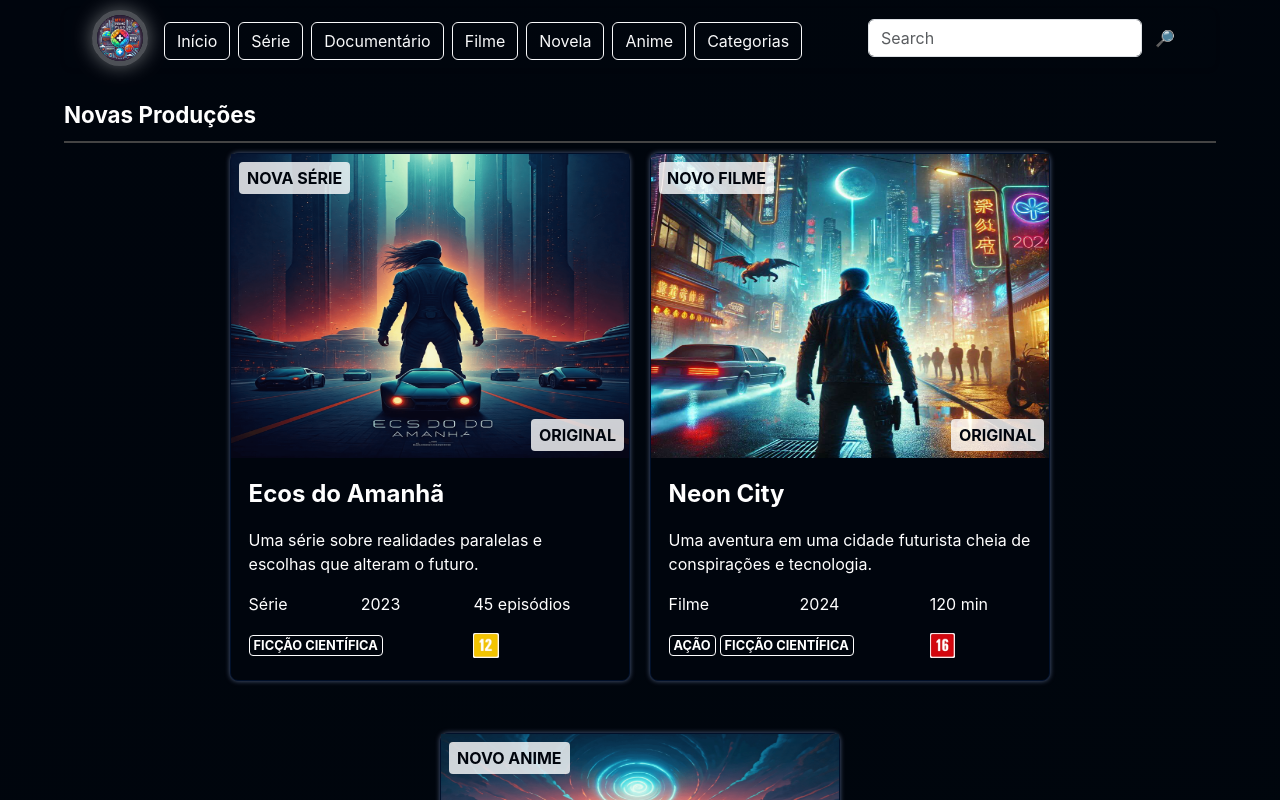
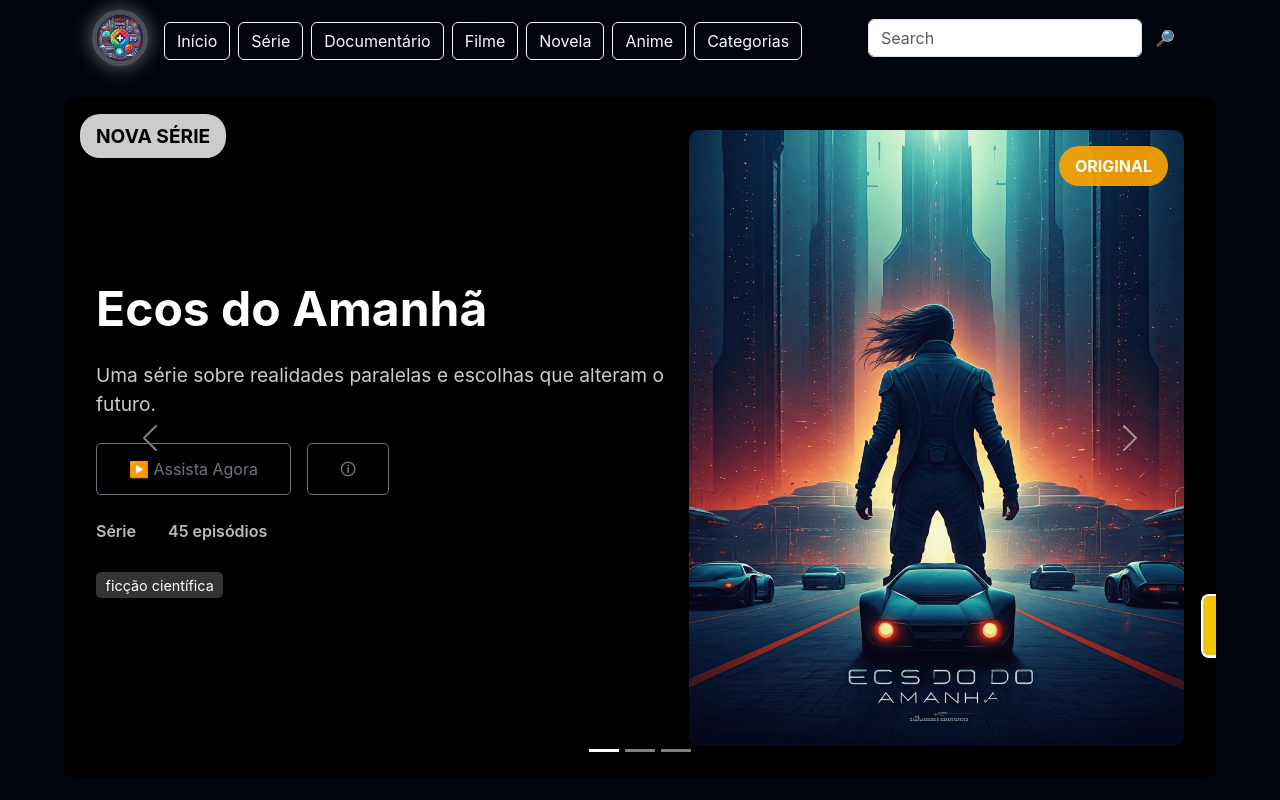
Before and after one commit to ufjf-dcc207/ufjf-dcc207-2024-3-a-trb2-trb2-darlanhenrique, a React (Vite) app: page / in a window 1280 px wide. Shown: the top 800 px of the page. Built offline with nearby package versions, Linux system fonts and the light colour scheme.

Commit message:
make adjusting in carroussel

```diff
--- /dev/null
+++ b/src/css/NewProduction.css
@@ -0,0 +1,190 @@
+.new_production {
+    display: flex;
+    flex-direction: row;
+    align-items: center;
+    justify-content: space-between;
+    height: 85vh;
+    padding: 2rem; /* Adiciona um espaçamento interno */
+    position: relative;
+    background-color: #000; /* Fundo preto para destacar o conteúdo */
+    color: white;
+    border-radius: 10px; /* Arredonda os cantos do carrossel */
+    overflow: hidden;
+    box-shadow: 0 4px 8px rgba(0, 0, 0, 0.5); /* Dá um leve sombreamento */
+}
+
+.new_production_image {
+    width: 50%;
+    height: 100%;
+    background-size: cover;
+    background-position: center;
+    border-radius: 10px;
+    position: relative;
+}
+
+.new_production_details {
+    width: 45%;
+    display: flex;
+    flex-direction: column;
+    justify-content: center;
+    text-align: left;
+    z-index: 2;
+}
+
+.new {
+    position: absolute;
+    top: 1rem;
+    left: 1rem;
+    background-color: rgba(255, 255, 255, 0.8);
+    color: #000;
+    padding: 0.5rem 1rem;
+    border-radius: 20px;
+    font-size: 1.2rem;
+    font-weight: bold;
+    text-transform: uppercase;
+    z-index: 5;
+}
+
+.new_name {
+    font-size: 3rem;
+    font-weight: bold;
+    margin-bottom: 1rem;
+    color: #fff;
+    text-shadow: 2px 2px 4px rgba(0, 0, 0, 0.7); /* Dá um efeito de destaque ao texto */
+}
+
+.new_details {
+    font-size: 1.2rem;
+    margin-bottom: 1.5rem;
+    line-height: 1.5;
+    color: #ccc;
+}
+
+.new_buttons {
+    display: flex;
+    gap: 1rem; /* Adiciona espaçamento entre os botões */
+    margin-bottom: 1.5rem;
+}
+
+.new_buttons button {
+    font-size: 1rem;
+    padding: 0.8rem 2rem;
+    border-radius: 5px;
+    transition: transform 0.3s, background-color 0.3s;
+}
+
+.new_buttons button:hover {
+    transform: scale(1.05);
+    background-color: #444;
+    color: white;
+}
+
+.new_info {
+    display: flex;
+    gap: 1rem;
+    font-size: 1rem;
+    font-weight: 600;
+    color: #bbb;
+}
+
+.new_genre {
+    display: flex;
+    gap: 0.5rem;
+    flex-wrap: wrap;
+    margin-top: 1rem;
+}
+
+.new_genre-item a {
+    color: #fff;
+    background-color: rgba(255, 255, 255, 0.2);
+    padding: 0.3rem 0.6rem;
+    border-radius: 5px;
+    text-decoration: none;
+    font-size: 0.9rem;
+    transition: background-color 0.3s, color 0.3s;
+}
+
+.new_genre-item a:hover {
+    background-color: #fff;
+    color: #000;
+}
+
+.original {
+    position: absolute;
+    top: 1rem;
+    right: 1rem;
+    background-color: rgba(255, 165, 0, 0.9);
+    color: white;
+    padding: 0.5rem 1rem;
+    border-radius: 20px;
+    font-size: 1rem;
+    font-weight: bold;
+    text-transform: uppercase;
+}
+
+.new_image_indicative {
+    position: absolute;
+    top: 29rem;
+    left: 32rem;
+    border-radius: 0.5rem;
+}
+
+@media (max-width: 768px) {
+    .new_production {
+        flex-direction: column;
+        height: auto;
+    }
+
+    .new_production_image {
+        width: 100%;
+        height: 50vh;
+    }
+
+    .new_production_details {
+        width: 100%;
+        padding: 1rem;
+    }
+
+    .new_name {
+        font-size: 2.5rem;
+    }
+
+    .new_buttons button {
+        font-size: 0.9rem;
+        padding: 0.5rem 1rem;
+    }
+}
+button {
+    transition: transform 0.3s, background-color 0.3s, color 0.3s;
+}
+
+button:hover {
+    transform: scale(1.05);
+    background-color: #444;
+    color: white;
+}
+
+.new_genre-item a {
+    transition: background-color 0.3s, color 0.3s;
+}
+
+.new_genre-item a:hover {
+    background-color: #fff;
+    color: #000;
+}
+@media (max-width: 768px) {
+    .new_production {
+        flex-direction: column; /* Alinha o texto acima da imagem */
+        height: auto; /* Ajusta a altura */
+    }
+
+    .new_production_details {
+        width: 100%;
+        padding: 1rem;
+    }
+
+    .new_production_image {
+        width: 100%;
+        height: 50vh; /* Ajusta a altura da imagem */
+    }
+}
--- a/src/site/index/App.tsx
+++ b/src/site/index/App.tsx
@@ -3,7 +3,8 @@ import 'bootstrap/dist/css/bootstrap.min.css';
 import '../../css/App.css'
 import PRODUCTIONS from '../../database/Audiovisual_productions.json'
 import Category from './Category';
-import Production from './Production.tsx'
+import Production from './Production'
+import NewProduction from './NewProduction'
 import Navbar from '../../components/Navbar';
 import Footer from '../../components/Footer';
 
@@ -34,11 +35,11 @@ function App() {
       <main>
 
         {/* PARA AGRUPAR POR NOVAS PRODUÇÕES */}
-        <Category key="new-productions" name="Novas Produçõe">
+        <Category key="new-productions" name="Novas Produções">
           {PRODUCTIONS.audiovisual_productions
             .filter((production) => production.isNew)
             .map((production) => (
-              <Production
+              <NewProduction
                 key={production.name}
                 name={production.name}
                 year={production.year}
--- a/src/site/index/Category.tsx
+++ b/src/site/index/Category.tsx
@@ -1,5 +1,5 @@
 import "../../css/Category.css";
-import { ReactNode } from "react";
+import React, { ReactNode, useEffect } from "react";
 
 interface CategoryProps {
     name: string;
@@ -8,15 +8,67 @@ interface CategoryProps {
 }
 
 export default function Category({ name, type, children: productions }: CategoryProps) {
+    const productionArray = React.Children.toArray(productions);
+
+    if (name === "Novas Produções") {
+        // console.log("Category props:", { name, type, productionArray });
+        return (
+            <div className="category mt-5">
+                <div id="NewProductionCarousel" className="carousel slide">
+                    <div className="carousel-indicators">
+                        {productionArray.map((production, index) => (
+                            <button
+                                key={index}
+                                type="button"
+                                data-bs-target="#NewProductionCarousel"
+                                data-bs-slide-to={index}
+                                className={index === 0 ? "active" : ""}
+                                aria-current={index === 0 ? "true" : undefined}
+                                aria-label={`Slide ${index + 1}`}
+                            ></button>
+                        ))}
+                    </div>
+                    <div className="carousel-inner">
+                        {productionArray.map((production, index) => (
+                            <div
+                                className={`carousel-item ${index === 0 ? "active" : ""}`}
+                                key={React.isValidElement(production) ? production.props.name : index}
+                            >
+                                {production}
+                            </div>
+                        ))}
+                    </div>
+
+                    <button
+                        className="carousel-control-prev"
+                        type="button"
+                        data-bs-target="#NewProductionCarousel"
+                        data-bs-slide="prev"
+                    >
+                        <span className="carousel-control-prev-icon" aria-hidden="true"></span>
+                        <span className="visually-hidden">Previous</span>
+                    </button>
+                    <button
+                        className="carousel-control-next"
+                        type="button"
+                        data-bs-target="#NewProductionCarousel"
+                        data-bs-slide="next"
+                    >
+                        <span className="carousel-control-next-icon" aria-hidden="true"></span>
+                        <span className="visually-hidden">Next</span>
+                    </button>
+                </div>
+            </div>
+        );
+    }
 
     return (
         <div className="category mt-5">
             <div className="category_name" id={name}>
-                {type === "category" ? "Categoria: " : ""} {name}{type === "category" ? "" : "s"}
+                {type === "category" ? "Categoria: " : ""} {name}
+                {type === "category" ? "" : "s"}
             </div>
-            <div className="productions">
-                {productions}
-            </div>
+            <div className="productions">{productionArray}</div>
         </div>
     );
 }
--- /dev/null
+++ b/src/site/index/NewProduction.tsx
@@ -0,0 +1,87 @@
+import "../../css/NewProduction.css";
+
+interface ProductionProps {
+    name: string;
+    type: string;
+    genre: string[];
+    length: number;
+    description: string;
+    image: string;
+    isNew?: boolean;
+    classification: number;
+    isOriginal?: boolean;
+}
+
+export default function Production({ name, type, genre, length, description, image, isNew, classification, isOriginal }: ProductionProps) {
+    // console.log("Production props:", { name, type, genre, length, description, image, isNew, classification, isOriginal });
+
+    function getClassificationLabel(classification: number): string {
+        let classificationLabel: string;
+        switch (classification) {
+            case 0:
+                classificationLabel = "free";
+                break;
+            case 10:
+                classificationLabel = "ten_years";
+                break;
+            case 12:
+                classificationLabel = "twelve_years";
+                break;
+            case 14:
+                classificationLabel = "fourteen_years";
+                break;
+            case 16:
+                classificationLabel = "sixteen_years";
+                break;
+            case 18:
+                classificationLabel = "eighteen_years";
+                break;
+            default:
+                classificationLabel = "free";
+                break;
+        }
+        return classificationLabel;
+    }
+
+    let classificationLabel = getClassificationLabel(classification);
+
+    return (
+        <div className="new_production -mx-4" style={{ display: "flex", height: "85vh" }}>
+            <div className="new_production_details" style={{ width: "60%" }}>
+                {isNew && <div className="new">{type === "série" || type === "novela" ? "Nova" : " Novo"} {type}</div>}
+
+                <div className="new_name">{name}</div>
+
+                <div className="new_details">
+                    <div className="new_description">{description}</div>
+                </div>
+                <div className="new_buttons">
+                    <button className="btn btn-outline-secondary ">▶️ Assista Agora</button>
+                    <button className="btn btn-outline-secondary rounded-full">🛈</button>
+                </div>
+
+                <div className="new_info">
+                    <div className="me-2 new_type text-capitalize">{type}</div>
+                    <div className="mx-2 new_length">{length}{type === "filme" || type === "documentário" ? " min" : " episódios"}</div>
+                </div>
+                <div className="new_genre">
+                    {genre.map((genreItem) => (
+                        <span key={genreItem} className="new_genre-item">
+                            <a className="me-1" href={`#${genreItem}`}>{genreItem.trim()}</a>
+                        </span>
+                    ))}
+                </div>
+            </div>
+
+            <div className="new_production_image" style={{ backgroundImage: `url(./img/productions/${image})` }}>
+                {isOriginal && <div className="original">Original</div>}
+                <div className="indicative-classification">
+                    <span className="classification">
+                        <img className="new_image_indicative" src={`./img/indicative/${classificationLabel}.png`} alt={name} />
+                    </span>
+                </div>
+            </div>
+        </div>
+    )
+
+}
```
Also changed, not shown: src/css/Category.css (line endings or trailing spaces).
